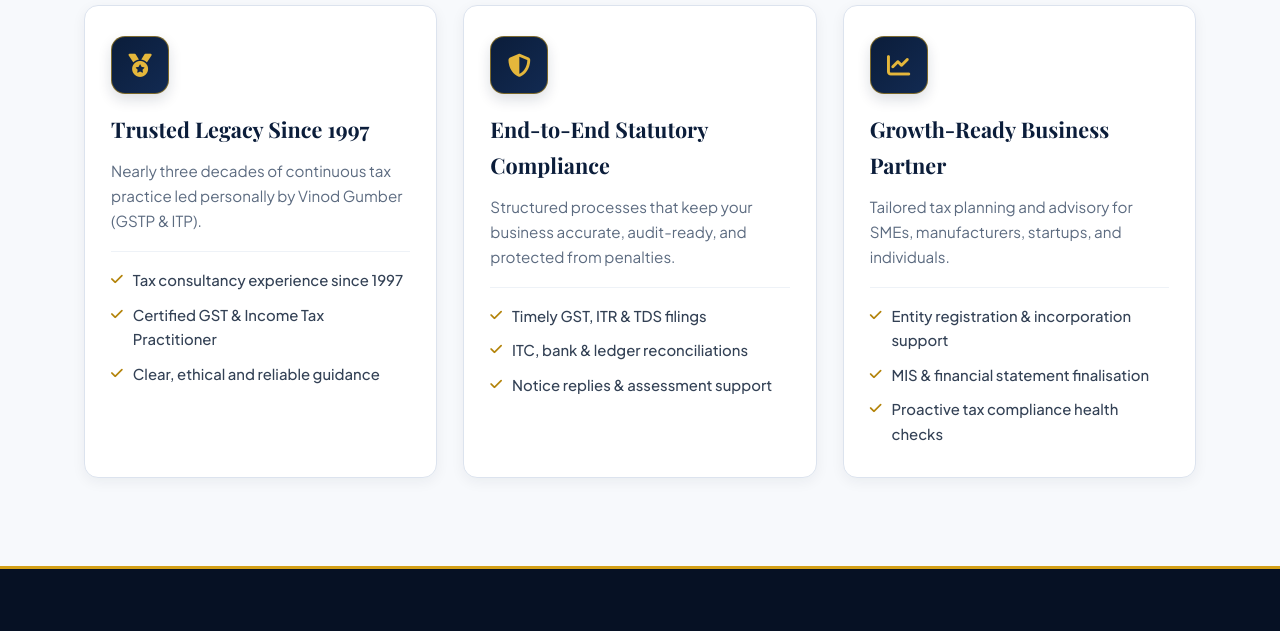
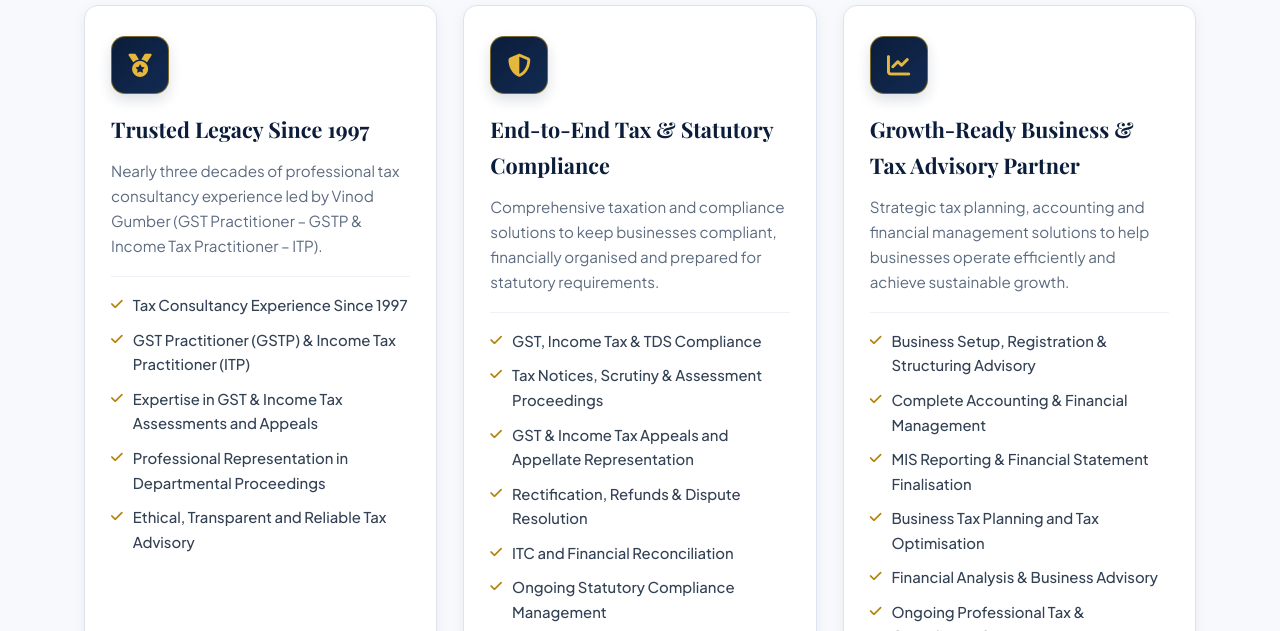
Before and after one commit to sukhpreet13ds/vipay, a plain HTML site: page about.html in a window 1280 px wide. Shown: the part 2090-2721 px from the top of the page. Drawn offline with nearby package versions, Linux system fonts and the light colour scheme; a web font is replaced by a local one.

Commit message:
changes done

```diff
--- a/about.html
+++ b/about.html
@@ -250,12 +250,14 @@
                         </div>
                         <h3>Trusted Legacy Since 1997</h3>
                         <p>
-                            Nearly three decades of continuous tax practice led personally by Vinod Gumber (GSTP &amp; ITP).
+                            Nearly three decades of professional tax consultancy experience led by Vinod Gumber (GST Practitioner – GSTP &amp; Income Tax Practitioner – ITP).
                         </p>
                         <ul class="about-more-list">
-                            <li><i class="fa-solid fa-check"></i> Tax consultancy experience since 1997</li>
-                            <li><i class="fa-solid fa-check"></i> Certified GST &amp; Income Tax Practitioner</li>
-                            <li><i class="fa-solid fa-check"></i> Clear, ethical and reliable guidance</li>
+                            <li><i class="fa-solid fa-check"></i> Tax Consultancy Experience Since 1997</li>
+                            <li><i class="fa-solid fa-check"></i> GST Practitioner (GSTP) &amp; Income Tax Practitioner (ITP)</li>
+                            <li><i class="fa-solid fa-check"></i> Expertise in GST &amp; Income Tax Assessments and Appeals</li>
+                            <li><i class="fa-solid fa-check"></i> Professional Representation in Departmental Proceedings</li>
+                            <li><i class="fa-solid fa-check"></i> Ethical, Transparent and Reliable Tax Advisory</li>
                         </ul>
                     </article>
 
@@ -264,14 +266,17 @@
                         <div class="about-more-icon">
                             <i class="fa-solid fa-shield-halved"></i>
                         </div>
-                        <h3>End-to-End Statutory Compliance</h3>
+                        <h3>End-to-End Tax &amp; Statutory Compliance</h3>
                         <p>
-                            Structured processes that keep your business accurate, audit-ready, and protected from penalties.
+                            Comprehensive taxation and compliance solutions to keep businesses compliant, financially organised and prepared for statutory requirements.
                         </p>
                         <ul class="about-more-list">
-                            <li><i class="fa-solid fa-check"></i> Timely GST, ITR &amp; TDS filings</li>
-                            <li><i class="fa-solid fa-check"></i> ITC, bank &amp; ledger reconciliations</li>
-                            <li><i class="fa-solid fa-check"></i> Notice replies &amp; assessment support</li>
+                            <li><i class="fa-solid fa-check"></i> GST, Income Tax &amp; TDS Compliance</li>
+                            <li><i class="fa-solid fa-check"></i> Tax Notices, Scrutiny &amp; Assessment Proceedings</li>
+                            <li><i class="fa-solid fa-check"></i> GST &amp; Income Tax Appeals and Appellate Representation</li>
+                            <li><i class="fa-solid fa-check"></i> Rectification, Refunds &amp; Dispute Resolution</li>
+                            <li><i class="fa-solid fa-check"></i> ITC and Financial Reconciliation</li>
+                            <li><i class="fa-solid fa-check"></i> Ongoing Statutory Compliance Management</li>
                         </ul>
                     </article>
 
@@ -280,14 +285,17 @@
                         <div class="about-more-icon">
                             <i class="fa-solid fa-chart-line"></i>
                         </div>
-                        <h3>Growth-Ready Business Partner</h3>
+                        <h3>Growth-Ready Business &amp; Tax Advisory Partner</h3>
                         <p>
-                            Tailored tax planning and advisory for SMEs, manufacturers, startups, and individuals.
+                            Strategic tax planning, accounting and financial management solutions to help businesses operate efficiently and achieve sustainable growth.
                         </p>
                         <ul class="about-more-list">
-                            <li><i class="fa-solid fa-check"></i> Entity registration &amp; incorporation support</li>
-                            <li><i class="fa-solid fa-check"></i> MIS &amp; financial statement finalisation</li>
-                            <li><i class="fa-solid fa-check"></i> Proactive tax compliance health checks</li>
+                            <li><i class="fa-solid fa-check"></i> Business Setup, Registration &amp; Structuring Advisory</li>
+                            <li><i class="fa-solid fa-check"></i> Complete Accounting &amp; Financial Management</li>
+                            <li><i class="fa-solid fa-check"></i> MIS Reporting &amp; Financial Statement Finalisation</li>
+                            <li><i class="fa-solid fa-check"></i> Business Tax Planning and Tax Optimisation</li>
+                            <li><i class="fa-solid fa-check"></i> Financial Analysis &amp; Business Advisory</li>
+                            <li><i class="fa-solid fa-check"></i> Ongoing Professional Tax &amp; Compliance Support</li>
                         </ul>
                     </article>
                 </div>
```
Also changed, not shown: content.txt.
